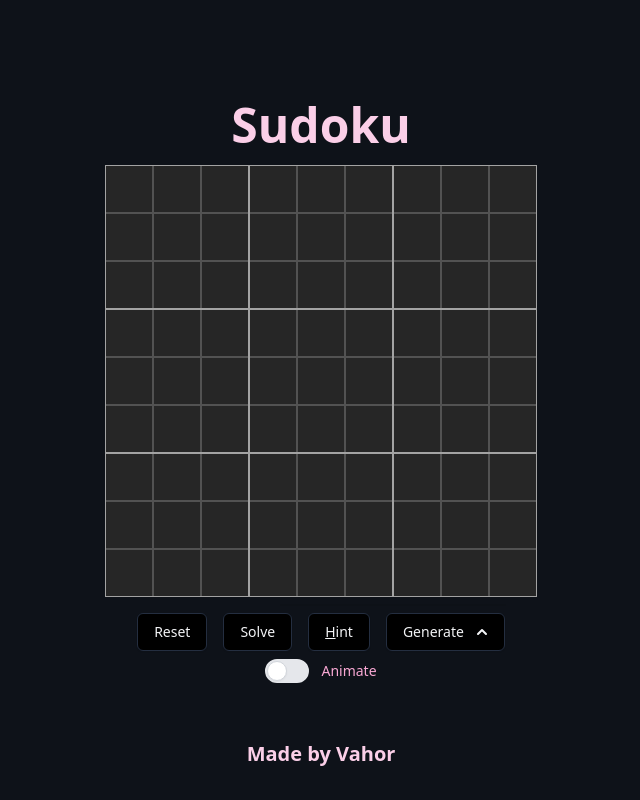
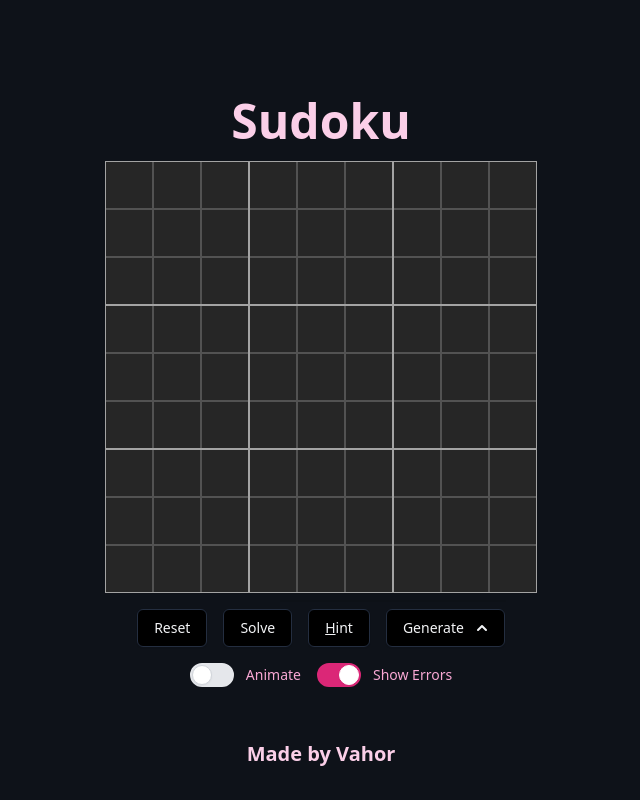
Before and after one commit to Vahor/sudoku-solver, a Next.js app: page / in a window 1280 px wide. Shown: the whole page, without its empty margins (319-959 px from the left). Built offline with nearby package versions, Linux system fonts and the light colour scheme.

Commit message:
toggle showError

```diff
--- a/src/pages/index.tsx
+++ b/src/pages/index.tsx
@@ -27,6 +27,8 @@ const meta = {
   twitterUsername: "@Vahor_",
 }
 
+const EMPTY_ARRAY: any[] = [];
+
 
 const Home: NextPage = () => {
   const sudoku = React.useMemo(() => new Sudoku(generateEmptySquares()), []);
@@ -36,6 +38,7 @@ const Home: NextPage = () => {
   const errors = React.useMemo<[number, number][]>(() => sudoku.getErrorsPositions(), [sudoku, squares]);
   const [loading, setLoading] = React.useState<boolean>(false);
   const [animate, setAnimate] = React.useState<boolean>(false);
+  const [showErrors, setShowErrors] = React.useState<boolean>(true);
 
   const updateSquare = useCallback((i: number, j: number, value: number, withSudoku: boolean = true) => {
     if (!value)
@@ -213,7 +216,7 @@ const Home: NextPage = () => {
             updateSquare={updateSquare}
             sudoku={sudoku}
             initial={initial}
-            errors={errors}
+            errors={showErrors ? errors : EMPTY_ARRAY}
           />
         </div>
 
@@ -262,7 +265,7 @@ const Home: NextPage = () => {
           </Menu>
         </div>
 
-        <div className="mt-2 fade-3">
+        <div className="mt-2 md:mt-4 fade-3 flex justify-center gap-4">
           <label className={`flex items-center relative mb-4 ${loading ? "cursor-not-allowed opacity-50" : "cursor-pointer"}`}>
             <input type="checkbox" className="sr-only"
               checked={animate}
@@ -271,6 +274,16 @@ const Home: NextPage = () => {
             />
             <div className="toggle-bg bg-gray-200 border-2 border-gray-200 h-6 w-11 rounded-full"></div>
             <span className="ml-3 text-pink-300 text-sm font-medium">Animate</span>
+          </label>
+
+          <label className={`flex items-center relative mb-4 ${loading ? "cursor-not-allowed opacity-50" : "cursor-pointer"}`}>
+            <input type="checkbox" className="sr-only"
+              checked={showErrors}
+              disabled={loading}
+              onChange={(e) => setShowErrors(e.target.checked)}
+            />
+            <div className="toggle-bg bg-gray-200 border-2 border-gray-200 h-6 w-11 rounded-full"></div>
+            <span className="ml-3 text-pink-300 text-sm font-medium">Show Errors</span>
           </label>
 
         </div>
```
